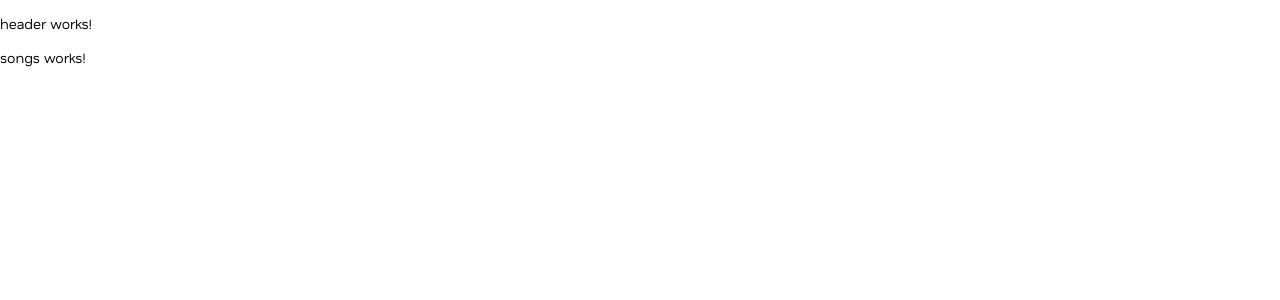
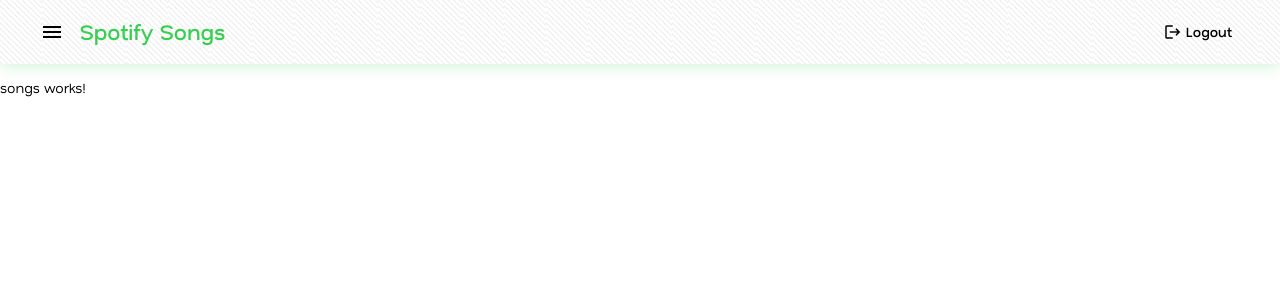
Before and after one commit to suenoctisay/Project-SpotifySongs, an Angular app: page /songs in a window 1280 px wide. Shown: the top 300 px of the page. Built offline with nearby package versions, Linux system fonts and the light colour scheme.

Commit message:
style: criação e estilização dos componentes header e sidenav

```diff
--- a/src/app/core/main-layout/header/header.html
+++ b/src/app/core/main-layout/header/header.html
@@ -1 +1,68 @@
-<p>header works!</p>
+<!-- HEADER -->
+<mat-toolbar class="header">
+  <button class="header_btn" matIconButton aria-label="menu button" (click)="drawer.toggle()">
+    <mat-icon class="header_btn_icon">menu</mat-icon>
+  </button>
+  <span class="header_brand" (click)="redirectToHome()">Spotify Songs</span>
+  <span class="header_spacer"></span>
+  <button class="header_btn" matButton aria-label="logout button">
+    <mat-icon class="header_btn_icon">logout</mat-icon>
+    <span class="header_btn_text">Logout</span>
+  </button>
+</mat-toolbar>
+<!-- HEADER -->
+
+<!-- SIDENAV -->
+<mat-drawer-container class="sidenav-container" autosize>
+  <mat-drawer #drawer class="sidenav" mode="side">
+    <!-- home -->
+    <button class="sidenav_btn" matButton>
+      <mat-icon>home</mat-icon>
+      <span>Home</span>
+    </button>
+
+    <!-- songs -->
+    <button class="sidenav_btn" matButton>
+      <mat-icon>music_note</mat-icon>
+      <span>Songs</span>
+    </button>
+
+    <!-- artists -->
+    <button class="sidenav_btn" matButton>
+      <mat-icon>recent_actors</mat-icon>
+      <span>Artists</span>
+    </button>
+
+    <!-- albums -->
+    <button class="sidenav_btn" matButton>
+      <mat-icon>album</mat-icon>
+      <span>Albums</span>
+    </button>
+
+    <!-- podcasts -->
+    <button class="sidenav_btn" matButton>
+      <mat-icon>mic</mat-icon>
+      <span>Podcasts</span>
+    </button>
+
+    <!-- playlists -->
+    <button class="sidenav_btn" matButton>
+      <mat-icon>playlist_play</mat-icon>
+      <span>Playlists</span>
+    </button>
+
+    <!-- genres & moods -->
+    <button class="sidenav_btn" matButton>
+      <mat-icon>category</mat-icon>
+      <span>Genres & Moods</span>
+    </button>
+
+    <!-- settings -->
+    <button class="sidenav_btn" matButton>
+      <mat-icon>settings</mat-icon>
+      <span>Settings</span>
+    </button>
+
+  </mat-drawer>
+</mat-drawer-container>
+<!-- SIDENAV -->
--- a/src/app/core/main-layout/header/header.scss
+++ b/src/app/core/main-layout/header/header.scss
@@ -0,0 +1,64 @@
+:host {
+  background-image: url('./../../../../assets/img/bg-lighter.png');
+  z-index: 5;
+  display: block;
+  width: 100%;
+  /*-- HEADER --*/
+  .header{
+    padding: 0 32px;
+    box-shadow: 0 2px 16px var(--green-light);
+    position: relative;
+    z-index: 3;
+    &_brand{
+      padding-left: 8px;
+      color: var(--green-spotify);
+      font-size: var(--medium);
+      font-weight: var(--bold);
+      cursor: pointer;
+    }
+    &_btn{
+      display: flex;
+      justify-content: center;
+      align-items: center;
+      &:hover{
+        background-color: var(--green-spotify);
+        color: var(--neutral-1);
+      }
+      &_icon{
+        margin: 0;
+      }
+      &_text{
+        font-size: var(--medium);
+        font-weight: var(--bold);
+        padding-left: 4px;
+      }
+    }
+    &_spacer{
+      flex: 1 1 auto;
+    }
+  }
+  /*-- SIDENAV --*/
+  .sidenav-container {
+    background-image: url('./../../../../assets/img/bg-lighter.png');
+    height: 100%;
+    position: fixed;
+    z-index: 2;
+    box-shadow: 0 2px 16px var(--green-light);
+  }
+  .sidenav {
+    display: flex;
+    height: 100%;
+    align-items: center;
+    justify-content: flex-start;
+    padding: 16px;
+    gap: 16px;
+    &_btn{
+      width: 100%;
+      display: flex;
+      justify-content: flex-start;
+      border-bottom: 1px solid var(--neutral-10);
+      border-radius: 0;
+      margin: 8px 0;
+    }
+  }
+}
--- a/src/app/core/main-layout/header/header.ts
+++ b/src/app/core/main-layout/header/header.ts
@@ -1,10 +1,32 @@
 import { Component } from '@angular/core';
+
+// angular material components
+import { MatIconModule } from '@angular/material/icon';
+import { MatButtonModule } from '@angular/material/button';
+import { MatToolbarModule } from '@angular/material/toolbar';
+import { MatSidenavModule } from '@angular/material/sidenav';
 
 @Component({
   selector: 'app-header',
   templateUrl: './header.html',
   styleUrl: './header.scss',
-  imports: [],
+  imports: [
+    MatToolbarModule,
+    MatButtonModule,
+    MatIconModule,
+    MatSidenavModule
+  ],
 })
 
-export class HeaderCompoenent { }
+export class HeaderCompoenent {
+  showFiller = false;
+  isSidenavVisible: boolean = false;
+
+  toggleSidenav(): void {
+    this.isSidenavVisible = !this.isSidenavVisible;
+  }
+
+  redirectToHome() {
+    window.location.href = '/home';
+  }
+}
--- a/src/assets/scss/material-overrides.scss
+++ b/src/assets/scss/material-overrides.scss
@@ -0,0 +1,6 @@
+/*-- SIDENAV --*/
+.mat-drawer-inner-container {
+  display: flex;
+  flex-direction: column;
+  align-items: flex-start;
+}
```
